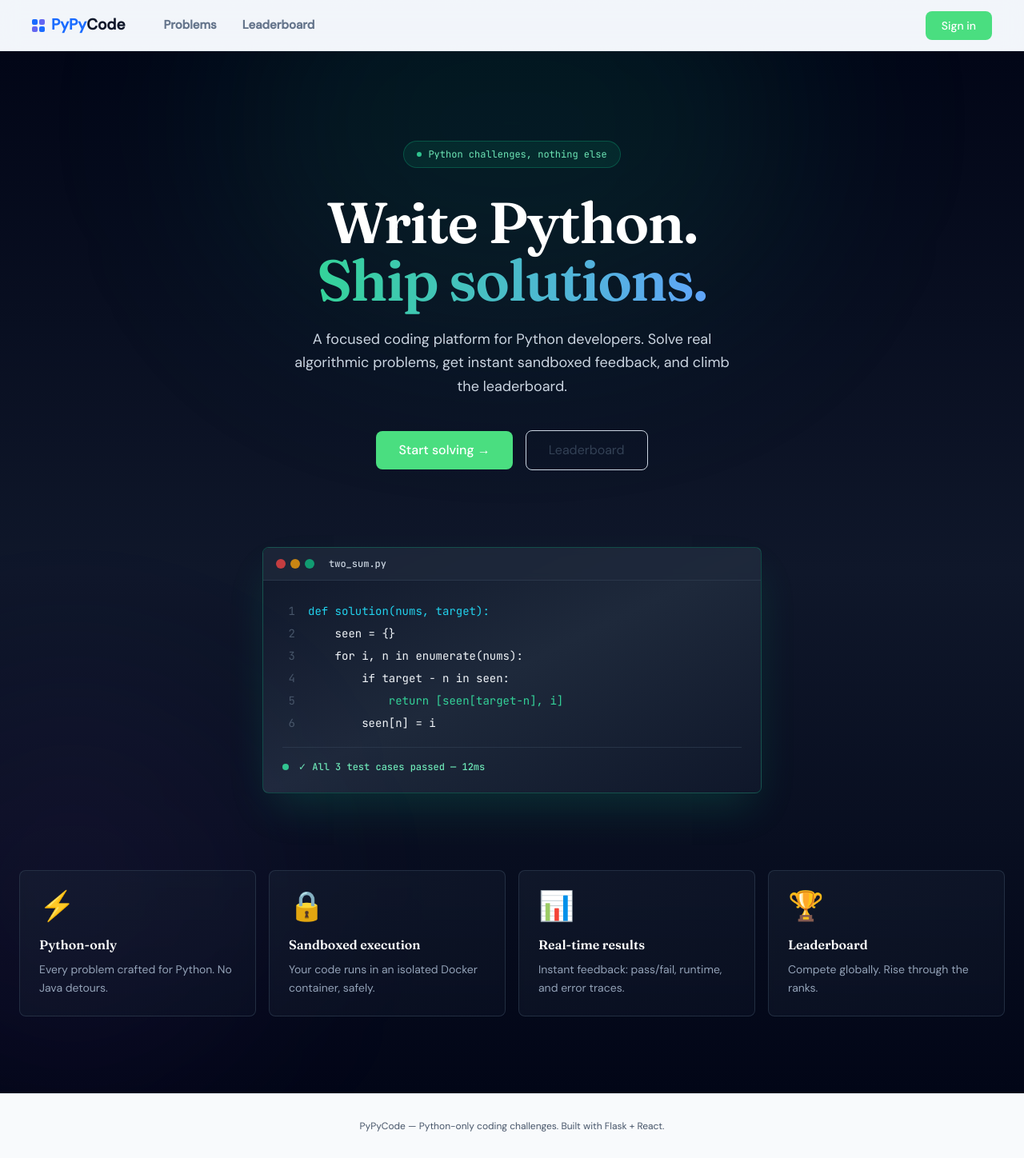
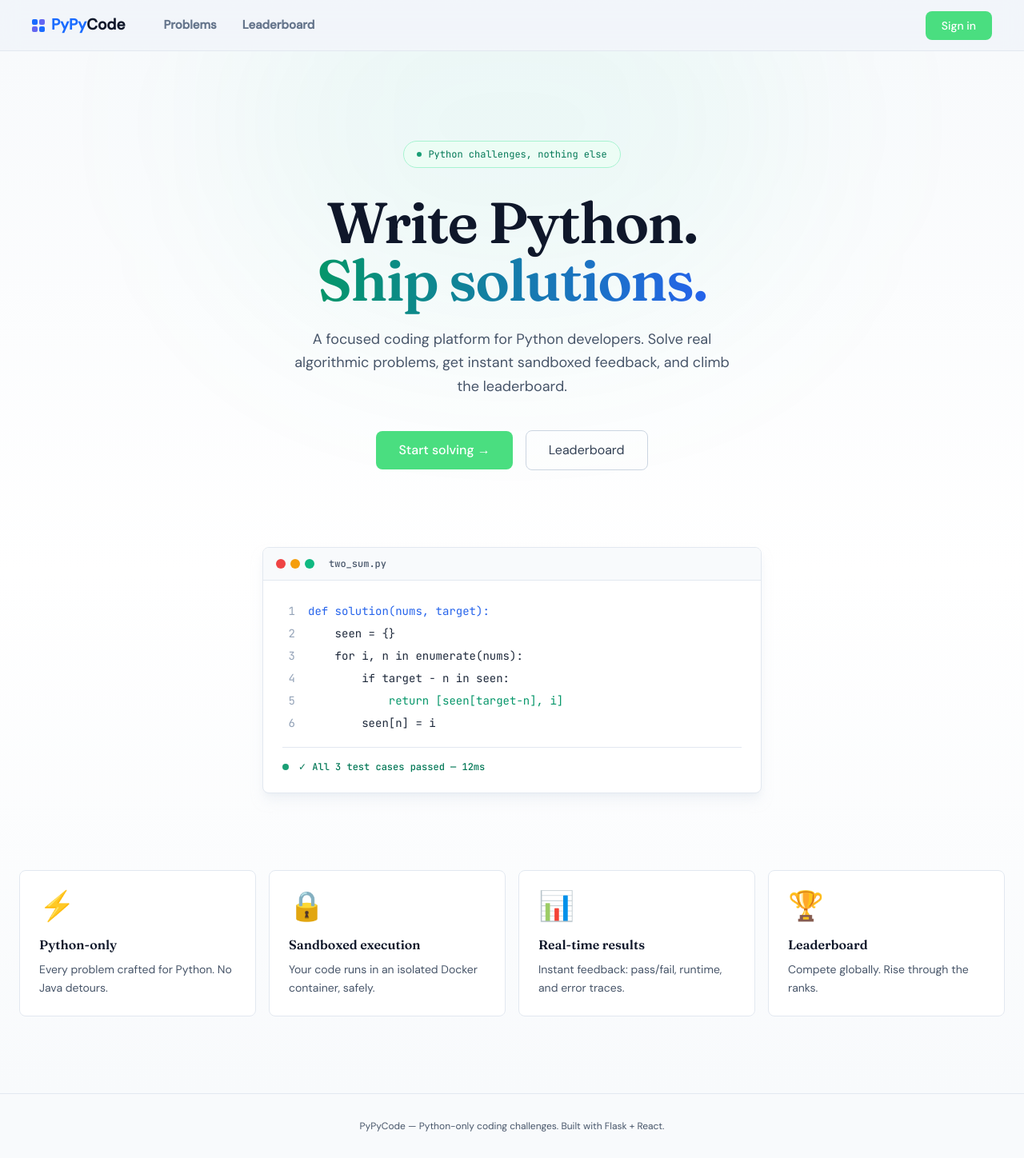
Before and after one commit to kalpeshtawde/pypycode, a React (Vite) app in the folder frontend/: page / in a window 1280 px wide. Shown: the whole page at 80% size. Built offline with nearby package versions, Linux system fonts and the light colour scheme; no server answers.

Commit message:
Convert homepage to light theme with improved contrast and colors

```diff
--- a/frontend/src/pages/HomePage.tsx
+++ b/frontend/src/pages/HomePage.tsx
@@ -26,31 +26,31 @@ export default function HomePage() {
   }, []);
 
   return (
-    <div className="relative overflow-hidden bg-gradient-to-b from-slate-950 via-slate-900 to-slate-950">
-      {/* Gradient orbs - improved colors */}
+    <div className="relative overflow-hidden bg-gradient-to-b from-slate-50 via-white to-slate-50">
+      {/* Gradient orbs */}
       <div className="pointer-events-none absolute -top-40 left-1/2 -translate-x-1/2 w-[700px] h-[500px]
-                      bg-emerald-500/10 rounded-full blur-[120px]" />
+                      bg-emerald-500/5 rounded-full blur-[120px]" />
       <div className="pointer-events-none absolute top-80 -right-40 w-[400px] h-[400px]
-                      bg-blue-500/8 rounded-full blur-[100px]" />
+                      bg-blue-500/3 rounded-full blur-[100px]" />
       <div className="pointer-events-none absolute bottom-0 -left-40 w-[500px] h-[500px]
-                      bg-purple-500/5 rounded-full blur-[120px]" />
+                      bg-purple-500/3 rounded-full blur-[120px]" />
 
       {/* Hero */}
       <section className="relative max-w-7xl mx-auto px-6 pt-28 pb-24 text-center">
-        <div className="inline-flex items-center gap-2 px-4 py-2 rounded-full border border-emerald-500/30
-                        bg-emerald-500/10 text-emerald-300 text-xs font-mono mb-8 animate-fade-up">
-          <span className="w-1.5 h-1.5 rounded-full bg-emerald-400 animate-pulse" />
+        <div className="inline-flex items-center gap-2 px-4 py-2 rounded-full border border-emerald-200
+                        bg-emerald-50 text-emerald-700 text-xs font-mono mb-8 animate-fade-up">
+          <span className="w-1.5 h-1.5 rounded-full bg-emerald-600 animate-pulse" />
           Python challenges, nothing else
         </div>
 
         <h1 className="font-display text-5xl sm:text-7xl font-semibold leading-[1.05] tracking-tight
-                       text-white mb-6 animate-fade-up [animation-delay:100ms] opacity-0 [animation-fill-mode:forwards]">
+                       text-slate-900 mb-6 animate-fade-up [animation-delay:100ms] opacity-0 [animation-fill-mode:forwards]">
           Write Python.
           <br />
-          <em className="not-italic bg-gradient-to-r from-emerald-400 to-blue-400 bg-clip-text text-transparent">Ship solutions.</em>
+          <em className="not-italic bg-gradient-to-r from-emerald-600 to-blue-600 bg-clip-text text-transparent">Ship solutions.</em>
         </h1>
 
-        <p className="max-w-xl mx-auto text-slate-300 text-lg leading-relaxed mb-10
+        <p className="max-w-xl mx-auto text-slate-600 text-lg leading-relaxed mb-10
                       animate-fade-up [animation-delay:200ms] opacity-0 [animation-fill-mode:forwards]">
           A focused coding platform for Python developers. Solve real algorithmic
           problems, get instant sandboxed feedback, and climb the leaderboard.
@@ -67,7 +67,7 @@ export default function HomePage() {
         </div>
 
         {count !== null && (
-          <p className="mt-6 text-slate-400 text-sm font-mono
+          <p className="mt-6 text-slate-500 text-sm font-mono
                         animate-fade-up [animation-delay:400ms] opacity-0 [animation-fill-mode:forwards]">
             {count} problems available
           </p>
@@ -76,12 +76,12 @@ export default function HomePage() {
 
       {/* Code preview */}
       <section className="max-w-2xl mx-auto px-6 mb-24">
-        <div className="overflow-hidden rounded-lg border border-emerald-500/30 shadow-2xl shadow-emerald-500/20 bg-gradient-to-br from-slate-900 via-slate-800 to-slate-900">
-          <div className="flex items-center gap-1.5 px-4 py-3 border-b border-slate-700/60 bg-slate-800/80 backdrop-blur-sm">
-            <span className="w-3 h-3 rounded-full bg-red-500/80" />
-            <span className="w-3 h-3 rounded-full bg-amber-500/80" />
-            <span className="w-3 h-3 rounded-full bg-emerald-500/80" />
-            <span className="ml-3 text-xs font-mono text-slate-300 font-medium">two_sum.py</span>
+        <div className="overflow-hidden rounded-lg border border-slate-200 shadow-lg shadow-slate-200/50 bg-white">
+          <div className="flex items-center gap-1.5 px-4 py-3 border-b border-slate-200 bg-slate-50">
+            <span className="w-3 h-3 rounded-full bg-red-500" />
+            <span className="w-3 h-3 rounded-full bg-amber-500" />
+            <span className="w-3 h-3 rounded-full bg-emerald-500" />
+            <span className="ml-3 text-xs font-mono text-slate-600 font-medium">two_sum.py</span>
           </div>
           <div className="p-6">
             <pre className="font-mono text-sm leading-7 overflow-x-auto">
@@ -89,20 +89,20 @@ export default function HomePage() {
                 <div key={i}
                   className="animate-fade-up opacity-0 [animation-fill-mode:forwards]"
                   style={{ animationDelay: `${500 + i * 80}ms` }}>
-                  <span className="select-none text-slate-600 mr-4 w-4 inline-block text-right">{i + 1}</span>
+                  <span className="select-none text-slate-400 mr-4 w-4 inline-block text-right">{i + 1}</span>
                   <span className={
-                    line.startsWith("def ") ? "text-cyan-400" :
-                    line.includes("return") ? "text-emerald-400" :
+                    line.startsWith("def ") ? "text-blue-600" :
+                    line.includes("return") ? "text-emerald-600" :
                     line.includes("#") ? "text-slate-500" :
-                    line.includes('"') ? "text-amber-300" :
-                    "text-slate-100"
+                    line.includes('"') ? "text-amber-600" :
+                    "text-slate-800"
                   }>{line}</span>
                 </div>
               ))}
             </pre>
-            <div className="mt-4 pt-4 border-t border-slate-700/60 flex items-center gap-3">
-              <span className="w-2 h-2 rounded-full bg-emerald-400 animate-pulse" />
-              <span className="text-xs font-mono text-emerald-300 font-medium">✓ All 3 test cases passed — 12ms</span>
+            <div className="mt-4 pt-4 border-t border-slate-200 flex items-center gap-3">
+              <span className="w-2 h-2 rounded-full bg-emerald-600 animate-pulse" />
+              <span className="text-xs font-mono text-emerald-700 font-medium">✓ All 3 test cases passed — 12ms</span>
             </div>
           </div>
         </div>
@@ -112,12 +112,12 @@ export default function HomePage() {
       <section className="max-w-7xl mx-auto px-6 pb-24">
         <div className="grid sm:grid-cols-2 lg:grid-cols-4 gap-4">
           {FEATURES.map((f, i) => (
-            <div key={i} className="group relative overflow-hidden rounded-lg border border-slate-700/60 bg-gradient-to-br from-slate-800/40 to-slate-900/40 p-6 backdrop-blur-sm transition-all duration-300 hover:border-emerald-500/60 hover:from-slate-800/60 hover:to-slate-900/60 hover:shadow-lg hover:shadow-emerald-500/10">
-              <div className="absolute inset-0 bg-gradient-to-br from-emerald-500/0 to-emerald-500/0 group-hover:from-emerald-500/5 group-hover:to-emerald-500/0 transition-all duration-300" />
+            <div key={i} className="group relative overflow-hidden rounded-lg border border-slate-200 bg-white p-6 transition-all duration-300 hover:border-emerald-300 hover:shadow-lg hover:shadow-emerald-200/50">
+              <div className="absolute inset-0 bg-gradient-to-br from-emerald-50/0 to-emerald-50/0 group-hover:from-emerald-50 group-hover:to-emerald-50/50 transition-all duration-300" />
               <div className="relative">
                 <div className="text-4xl mb-4 group-hover:scale-110 transition-transform duration-300">{f.icon}</div>
-                <h3 className="font-display text-base font-semibold text-white mb-2 group-hover:text-emerald-300 transition-colors duration-300">{f.title}</h3>
-                <p className="text-slate-400 text-sm leading-relaxed group-hover:text-slate-300 transition-colors duration-300">{f.desc}</p>
+                <h3 className="font-display text-base font-semibold text-slate-900 mb-2 group-hover:text-emerald-700 transition-colors duration-300">{f.title}</h3>
+                <p className="text-slate-600 text-sm leading-relaxed group-hover:text-slate-700 transition-colors duration-300">{f.desc}</p>
               </div>
             </div>
           ))}
```
